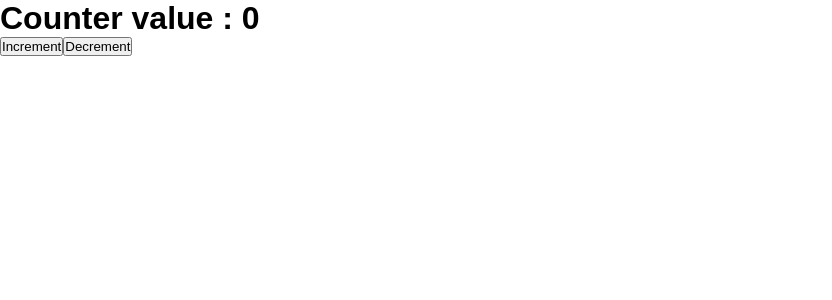
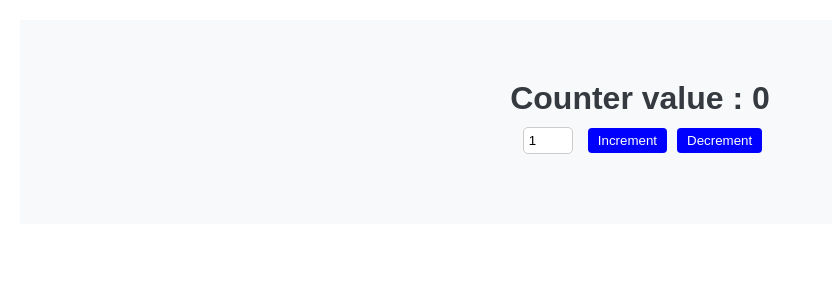
Before and after one commit to than53/react-practice, a React (Vite) app: page / in a window 1280 px wide. Shown: the top 300 px of the page, without its empty margins (0-832 px from the left). Built offline with nearby package versions, Linux system fonts and the light colour scheme.

Commit message:
Practice multiple state

```diff
--- a/src/App.css
+++ b/src/App.css
@@ -1,25 +1,25 @@
-body{
+body {
   margin: 0;
   font-family: Arial, Helvetica, sans-serif;
 }
 
-a{
+a {
   text-decoration: none;
   color: white;
 }
 
-a:hover{
+a:hover {
   text-decoration: underline;
 }
 
-.header{
+.header {
   background-color: #282c34;
   padding: 20px;
   color: white;
   text-align: center;
 }
 
-.header nav a{
+.header nav a {
   padding: 0 10px;
 }
 
@@ -29,34 +29,37 @@ a:hover{
   background-color: #f4f4f4;
 }
 
-.about-section h2, .contact-section h2, .projects-section h2{
+.about-section h2,
+.contact-section h2,
+.projects-section h2 {
   margin-bottom: 20px;
 }
 
-.projects-section{
+.projects-section {
   padding: 50px;
   text-align: center;
 }
 
-.projects-list, .project-item{
-margin-bottom: 30px;
-}
-
-.projects-list .project-item h3{
+.projects-list,
+.project-item {
   margin-bottom: 30px;
 }
 
-.projects-list .project-item a{
+.projects-list .project-item h3 {
+  margin-bottom: 30px;
+}
+
+.projects-list .project-item a {
   color: blue;
 }
 
-.contact-section{
+.contact-section {
   padding: 50px;
   text-align: center;
   background-color: #f4f4f4;
 }
 
-.contact-section a{
+.contact-section a {
   color: blue;
 }
 
--- a/src/components/react-practice-hooks/UseStatePractice.jsx
+++ b/src/components/react-practice-hooks/UseStatePractice.jsx
@@ -1,25 +1,27 @@
-import React from 'react'
-import {useState} from 'react'
-
+import React from "react";
+import { useState } from "react";
+import "../react-practice-hooks/Usestate.css"
 
 function UseStatePractice() {
+  const [count, setCount] = useState(0);
+  const [step, setStep] = useState(1);
 
-    const [count, setCount] = useState(0);
-
-    const incrementCount=()=>{
-        setCount(count +1);
-    }
-     const decrementCount=()=>{
-        setCount(count -1);
-    }
+  const incrementCount = () => {
+    setCount(count + step);
+  };
+  const decrementCount = () => {
+    setCount(count - step);
+  };
 
   return (
-    <div>
-        <h1>Counter value : {count}</h1>
-        <button onClick={incrementCount}>Increment</button>
-        <button onClick={decrementCount}>Decrement</button>
+    <div className="app-container">
+      <h1>Counter value : {count}</h1>
+
+      <input type="number" value={step} onChange={(e)=>setStep(parseInt(e.target.value))}/>
+      <button onClick={incrementCount}>Increment</button>
+      <button onClick={decrementCount}>Decrement</button>
     </div>
-  )
+  );
 }
 
-export default UseStatePractice
+export default UseStatePractice;
--- /dev/null
+++ b/src/components/react-practice-hooks/Usestate.css
@@ -0,0 +1,33 @@
+.app-container {
+  font-family: Arial, Helvetica, sans-serif;
+  text-align: center;
+  padding: 20px;
+  background-color: #f8f9fa;
+  margin: 20px;
+}
+
+h1 {
+  color: #343a40;
+}
+
+input {
+  width: 50px;
+  padding: 5px;
+  margin: 10px;
+  border: 1px solid #ccc;
+  border-radius: 5px;
+}
+
+button {
+  padding: 5px 10px;
+  margin: 5px;
+  border: none;
+  border-radius: 4px;
+  background-color:blue;
+  color: white;
+  cursor: pointer;
+}
+
+button:hover{
+  background-color: darkblue;
+}
```
